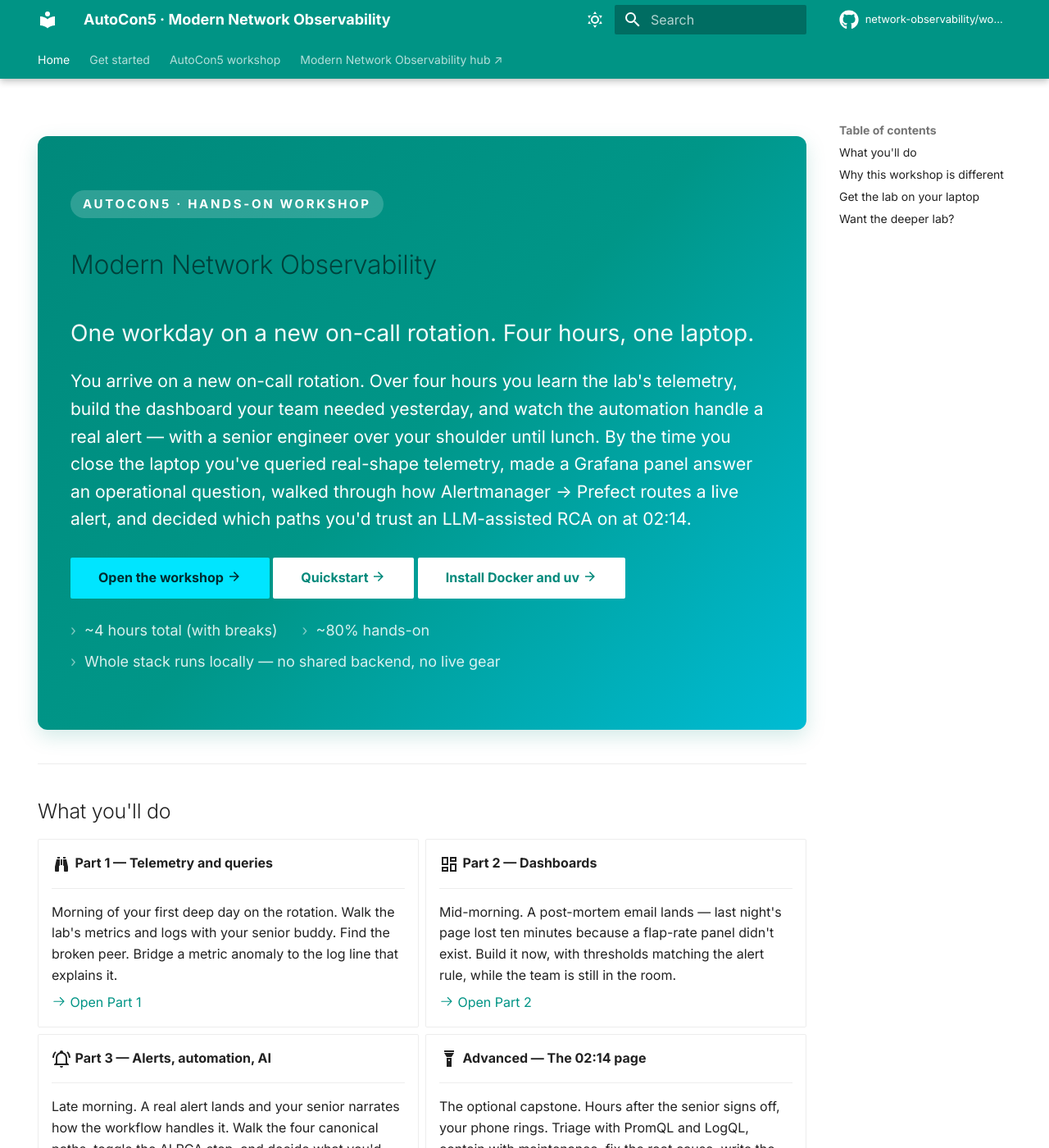
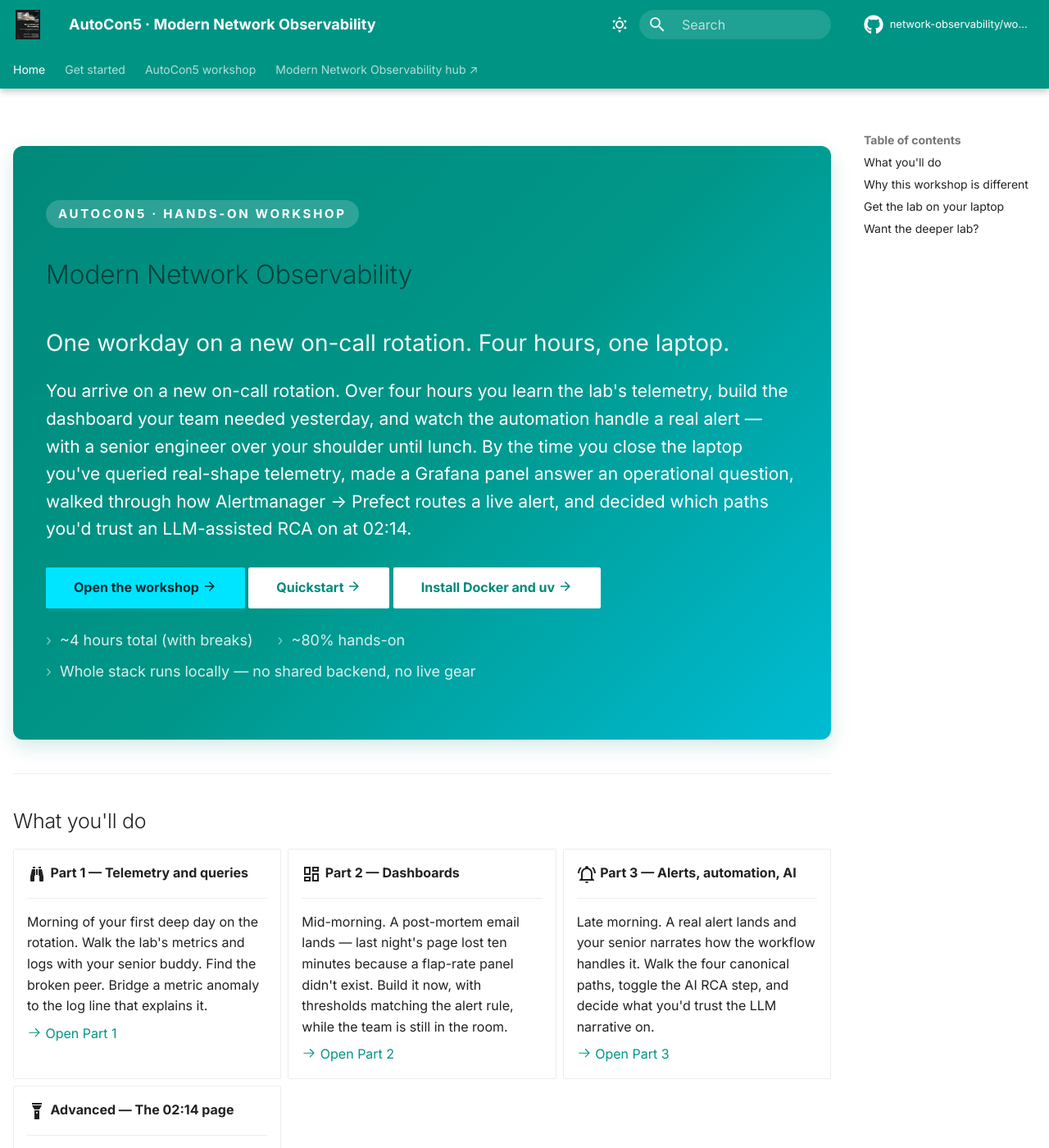
Before and after one commit to network-observability/workshops, an MkDocs documentation site: the page built from docs/index.md, in a window 1280 px wide and 1400 px high. Shown: the whole window at 82% size. Built offline with MkDocs 1.6.1 and Material for MkDocs 9.7.7, drawn with Linux system fonts in a browser that asks for light colours; comment, search, counter and statistics services are not loaded.

Commit message:
style(docs): wider grid, softer search, book cover as logo (#52)

```diff
--- a/docs/stylesheets/autocon5.css
+++ b/docs/stylesheets/autocon5.css
@@ -350,3 +350,72 @@
   margin-top: 0.5rem;
   font-style: italic;
 }
+
+/* ---------- Wider layout ---------------------------------------------------- */
+/* Material's default content max-width is ~61rem (~976px). On modern displays
+ * that leaves a lot of whitespace on either side and shrinks screenshots to
+ * unreadable. Bump to 1400px while keeping body line-length comfortable via
+ * a tighter inner `.md-content` max-width. */
+
+.md-grid {
+  max-width: 1400px;
+}
+
+/* Keep the prose readable by capping inner content width while letting the
+ * shell (nav rails, header, footer) use the full grid. */
+.md-content {
+  max-width: 60rem;
+  margin-right: auto;
+}
+
+/* On very wide viewports, push the TOC against the right gutter so the
+ * content sits naturally between the two rails. */
+@media screen and (min-width: 1400px) {
+  .md-sidebar--secondary {
+    margin-left: auto;
+  }
+}
+
+/* ---------- Search bar polish ---------------------------------------------- */
+/* Make the header search input feel more like a discrete control (rounded
+ * pill, subtle border, hover affordance) rather than a barely-there strip. */
+
+.md-search__form {
+  border-radius: 999px;
+  background: rgba(255, 255, 255, 0.12);
+  transition: background 0.15s ease, box-shadow 0.15s ease;
+}
+
+.md-search__form:hover {
+  background: rgba(255, 255, 255, 0.18);
+}
+
+[dir="ltr"] .md-search__input {
+  padding-left: 2.6rem;
+}
+
+.md-search__icon[for="__search"] {
+  opacity: 0.9;
+}
+
+[data-md-toggle="search"]:checked ~ .md-header .md-search__form,
+.md-search__form:focus-within {
+  background: #fff;
+  color: var(--md-default-fg-color);
+  box-shadow: 0 6px 22px rgba(0, 0, 0, 0.18);
+}
+
+.md-search__form:focus-within .md-search__input::placeholder {
+  color: var(--md-default-fg-color--light);
+}
+
+/* ---------- Header logo (book cover) -------------------------------------- */
+/* The book cover is portrait (406x500); Material's header is 2.4rem tall.
+ * Constrain to a square so the cover doesn't stretch the header bar. */
+.md-header__button.md-logo img,
+.md-header__button.md-logo svg {
+  height: 1.8rem;
+  width: 1.8rem;
+  object-fit: contain;
+  border-radius: 2px;
+}
--- a/mkdocs.yml
+++ b/mkdocs.yml
@@ -56,6 +56,8 @@
   font:
     text: Inter
     code: JetBrains Mono
+  logo: assets/book-cover.jpg
+  favicon: assets/book-cover.jpg
   icon:
     repo: fontawesome/brands/github
     edit: material/pencil
```
Also changed, not shown: docs/assets/book-cover.jpg (added).
